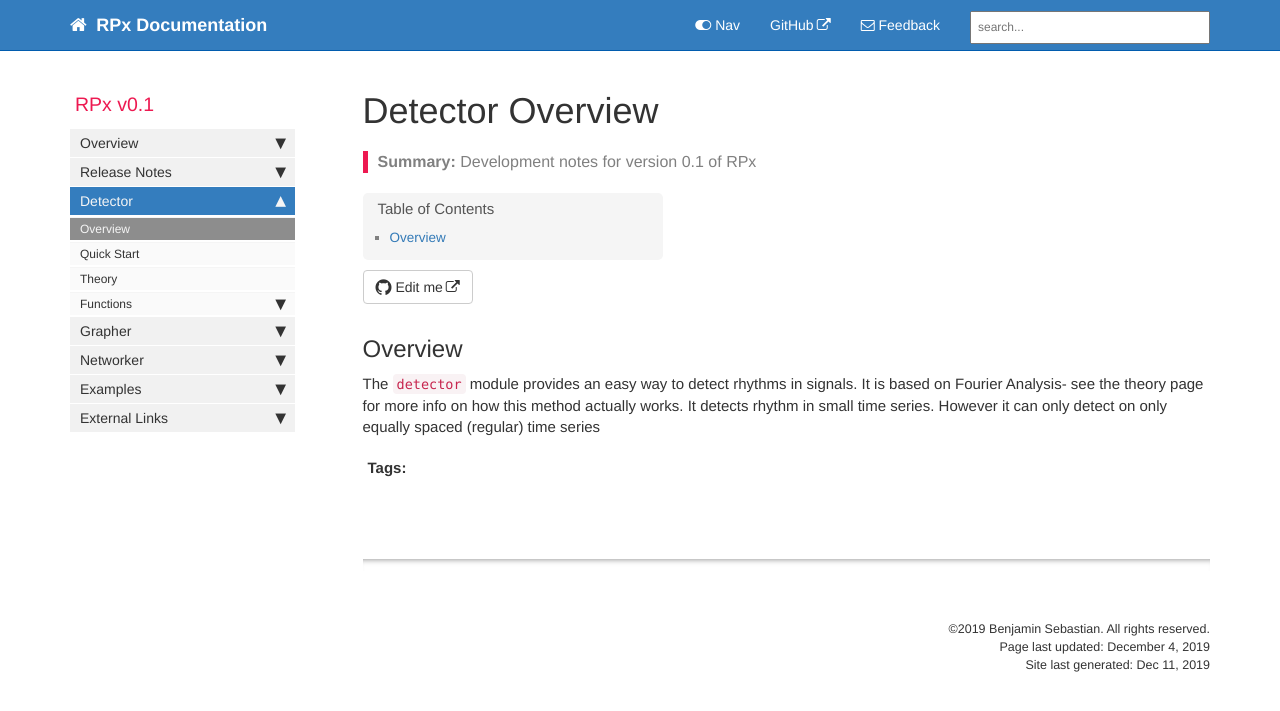
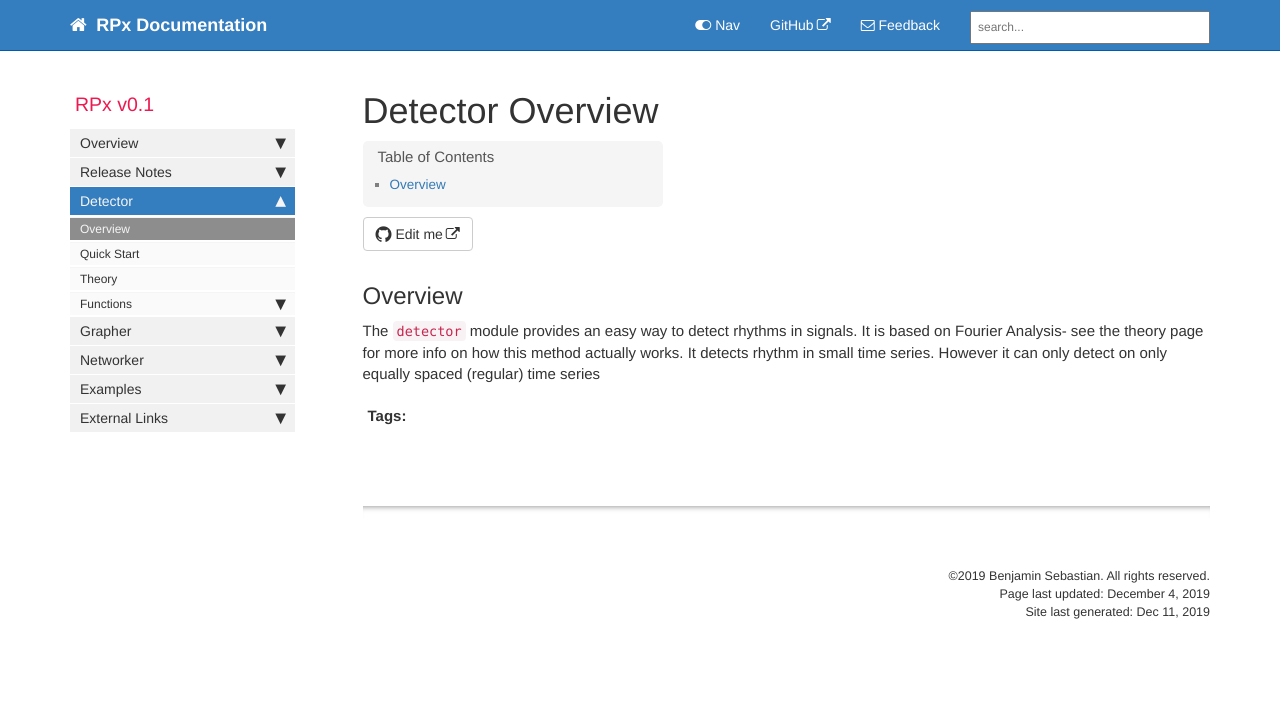
Before and after one commit to benjaminwsebastian/RPx, a Jekyll site: the page built from docs/pages/v0.1/v0.1_detector_overview.md, in a window 1280 px wide. Shown: the top 711 px of the page. Built offline with Jekyll 4.4.1, drawn with Linux system fonts in a browser that asks for light colours; comment, search, counter and statistics services are not loaded.

Commit message:
Update v0.1_detector_overview.md

```diff
--- a/docs/pages/v0.1/v0.1_detector_overview.md
+++ b/docs/pages/v0.1/v0.1_detector_overview.md
@@ -3,7 +3,6 @@
 tags: [overview]
 keywords: overview, detector
 last_updated: December 4, 2019
-summary: "Development notes for version 0.1 of RPx"
 sidebar: mydoc_sidebar
 permalink: v0.1_detector_overview.html
 folder: mydoc
```
